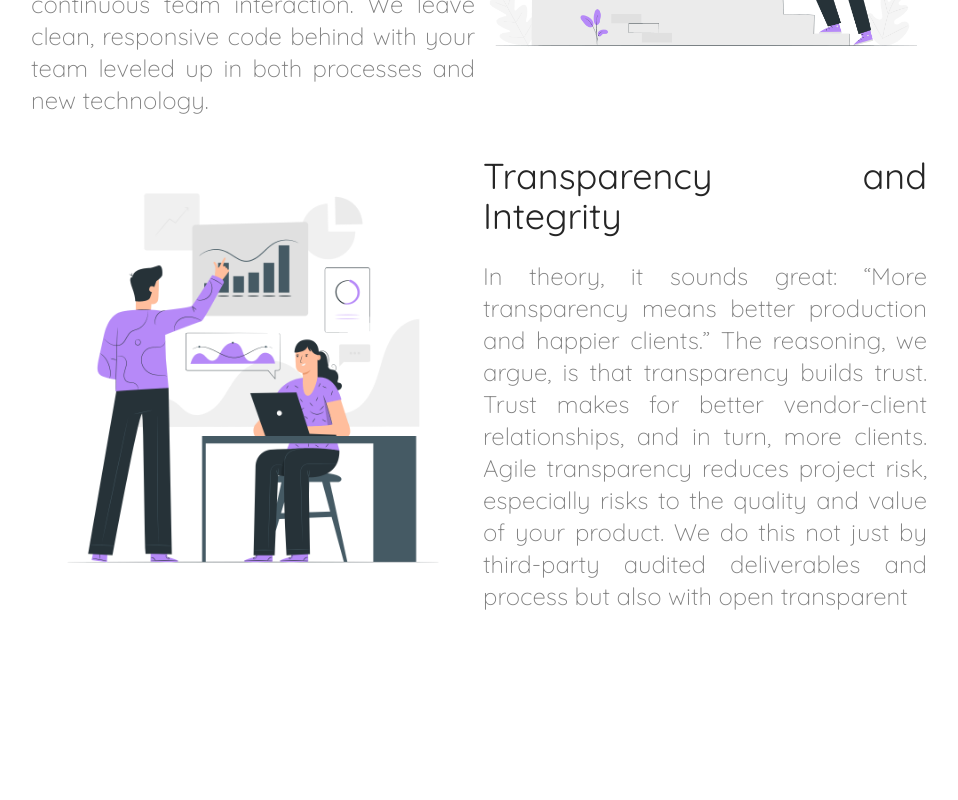
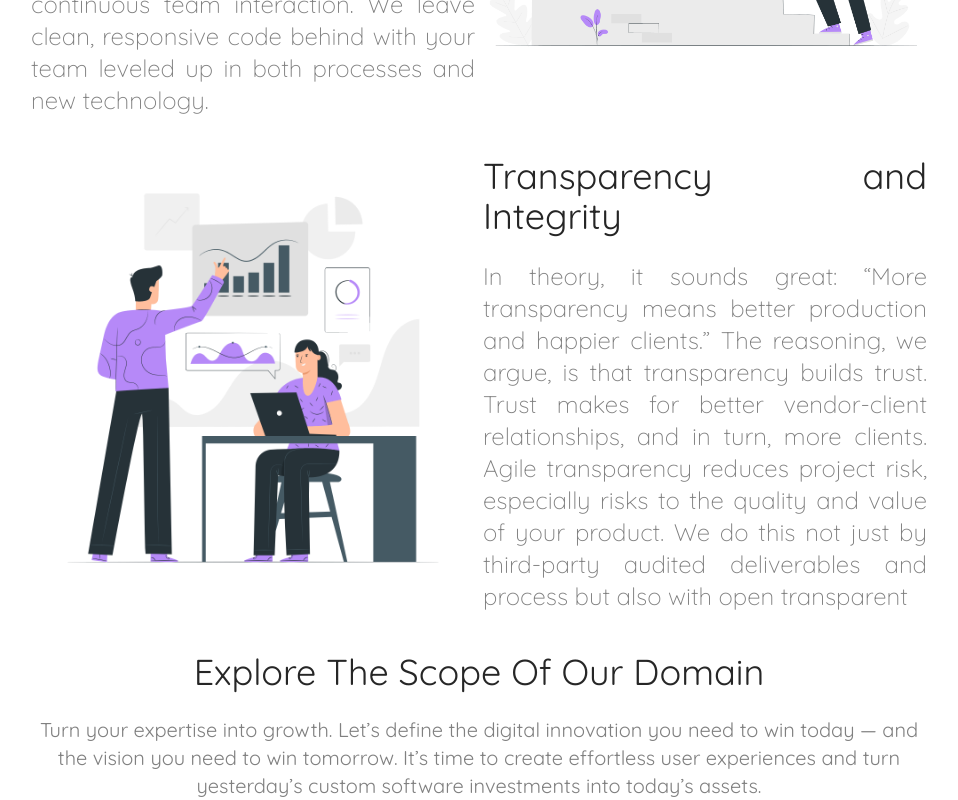
Before and after one commit to AnandPawanipagar/bitbrothers-clone, a Next.js app: page / in a window 1280 px wide. Shown: the part 1974-2774 px from the top of the page, without its empty margins (161-1119 px from the left). Before the commit the page ends 2586 px from the top, so only its background shows below. Built offline with nearby package versions, Linux system fonts and the light colour scheme.

Commit message:
scope of domain component is done

```diff
--- /dev/null
+++ b/src/components/ScopeOfDomain.js
@@ -0,0 +1,28 @@
+import React from "react";
+
+const ScopeOfDomain = () => {
+  return (
+    <div className="flex flex-col items-center ">
+      <div className="text-4xl">Explore The Scope Of Our Domain</div>
+      <p className="mt-6 font-normal text-[#808080] text-xl text-center">
+        Turn your expertise into growth. Let’s define the digital innovation you
+        need to win today — and the vision you need to win tomorrow. It’s time
+        to create effortless user experiences and turn yesterday’s custom
+        software investments into today’s assets.
+      </p>
+    </div>
+    //   <div className="flex flex-col items-center">
+    //   <div className="text-4xl">From stunning product design</div>
+    //   <div className="text-4xl">to flawless code. We help you win!</div>
+    //   <p className="mt-6 font-normal text-[#808080] text-xl">
+    //     A team of experienced data scientists, data engineers, developers and
+    //     designers, ready
+    //   </p>
+    //   <p className="font-normal text-[#808080] text-xl">
+    //     to help you build your web and mobile application
+    //   </p>
+    // </div>
+  );
+};
+
+export default ScopeOfDomain;
--- a/src/components/index.js
+++ b/src/components/index.js
@@ -8,6 +8,7 @@ import StunningPDText from "./StunningPDText";
 import MagicIsInDetails from "./MagicIsInDetails";
 import WeLoveAgile from "./WeLoveAgile";
 import TransparencyAndIntegrity from "./TransparencyAndIntegrity";
+import ScopeOfDomain from "./ScopeOfDomain";
 export {
   Button,
   Loader,
@@ -19,4 +20,5 @@ export {
   MagicIsInDetails,
   WeLoveAgile,
   TransparencyAndIntegrity,
+  ScopeOfDomain
 };
--- a/src/pages/index.js
+++ b/src/pages/index.js
@@ -6,6 +6,7 @@ import {
   MagicIsInDetails,
   WeLoveAgile,
   TransparencyAndIntegrity,
+  ScopeOfDomain,
 } from "../components";
 import styles from "../styles/Home.module.css";
 import Image from "next/image";
@@ -31,6 +32,8 @@ const Home = () => {
         <WeLoveAgile />
         <div className="mt-10"></div>
         <TransparencyAndIntegrity />
+        <div className="mt-10"></div>
+        <ScopeOfDomain />
       </div>
     </>
   );
```
